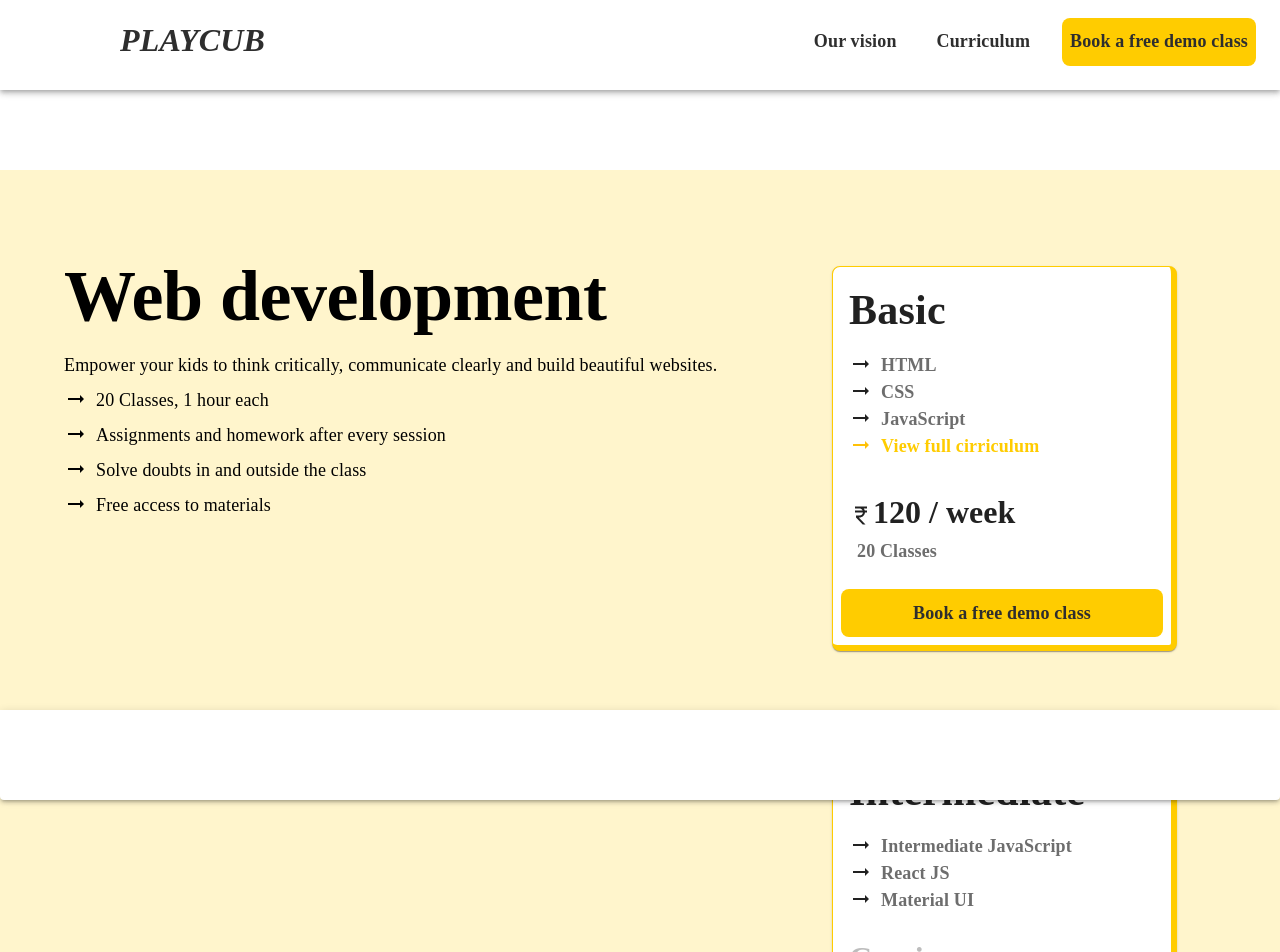
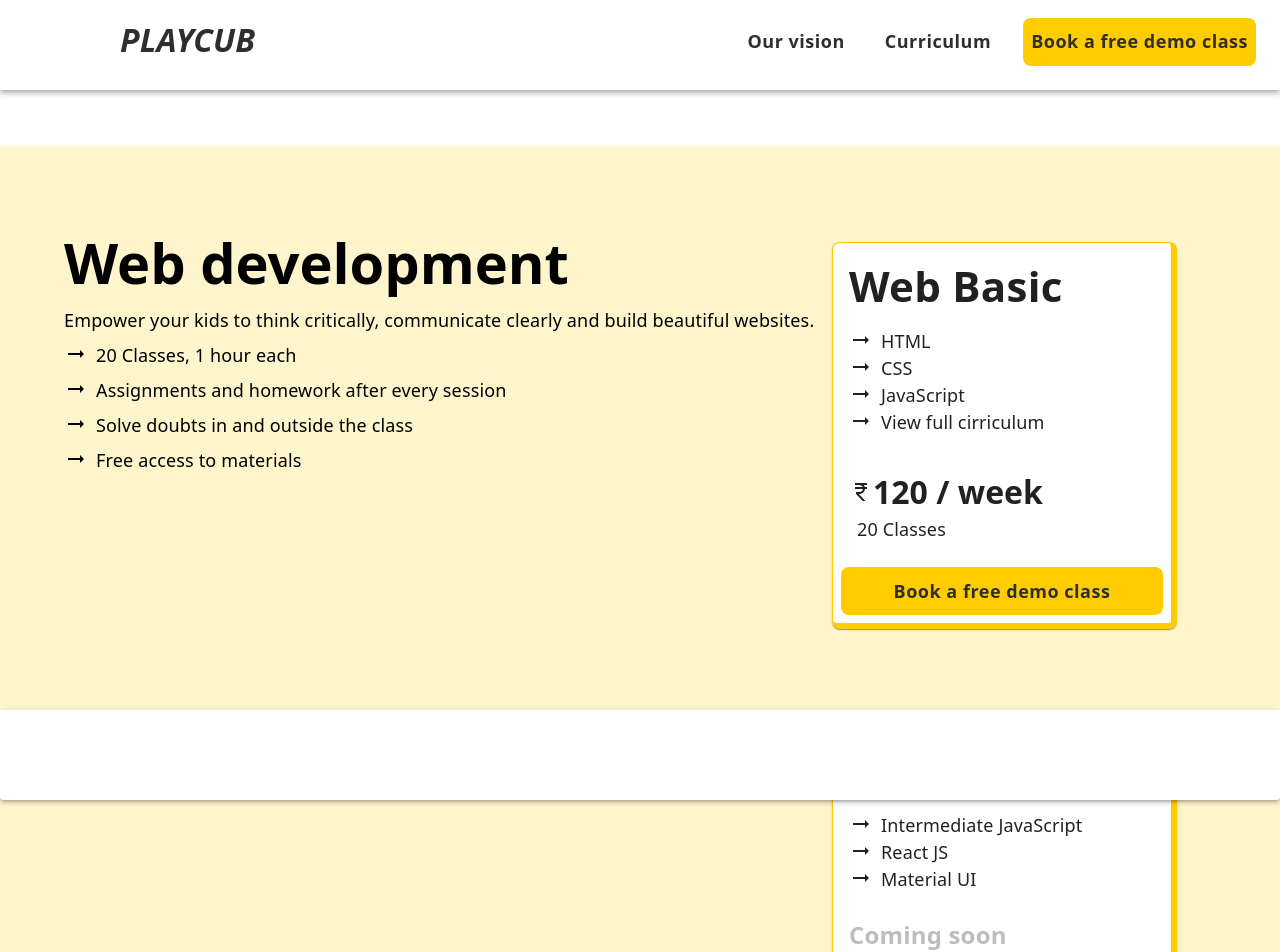
Before and after one commit to navgurukul/playcub-fe, a Next.js app: page /home/ClassesCard in a window 1280 px wide. Shown: the top 952 px of the page. Built offline with nearby package versions, Linux system fonts and the light colour scheme.

Commit message:
New ui of homepage

```diff
--- a/pages/home/ClassesCard.js
+++ b/pages/home/ClassesCard.js
@@ -21,39 +21,39 @@ const ClassesCard =()=>{
     const classes = Styles();
     return(
         <>
-        <Container maxWidth="100px"sx={{mt:!isActive?10:6,mb:!isActive?6:4, background: "#FFF5CC",align:"right"}}>
+        <Container maxWidth="100px"sx={{mt:!isActive?7:6,mb:!isActive?6:4, background: "#FFF5CC",align:"right"}}>
             <Container maxWidth="lg">
             <Grid container>
                 <Grid item xs={12} sm={6} md={8}  sx={{position:'relative'}}>
                     <Box sx={{position:'sticky',
                     top:10,
                     }}>
-                    <Typography variant={isActive?"h4":"h2"} sx={{mt:10,mb:1}}>
+                    <Typography variant="h3" sx={{mt:10,mb:1}}>
                         Web development
                     </Typography>
                     <Typography variant="body1">
                         Empower your kids to think critically, communicate clearly and build beautiful websites.
                     </Typography>
                     <Box sx={{display:"flex",mt:1}}>
-                        <ArrowRightAltIcon sx={{mr:1}} />
+                        <ArrowRightAltIcon variant="body1" sx={{mr:1}} />
                         <Typography variant="body1">
                             20 Classes, 1 hour each
                         </Typography>
                     </Box>
                     <Box sx={{display:"flex",mt:1}}>
-                        <ArrowRightAltIcon sx={{mr:1}} />
+                        <ArrowRightAltIcon variant="body1" sx={{mr:1}} />
                         <Typography variant="body1">
                             Assignments and homework after every session
                         </Typography>
                     </Box>
                     <Box sx={{display:"flex",mt:1}}>
-                        <ArrowRightAltIcon  sx={{mr:1}} />
+                        <ArrowRightAltIcon variant="body1"  sx={{mr:1}} />
                         <Typography variant="body1">
                             Solve doubts in and outside the class
                         </Typography>
                     </Box>
                     <Box sx={{display:"flex",mt:1}}>
-                        <ArrowRightAltIcon sx={{mr:1}} />
+                        <ArrowRightAltIcon variant="body1" sx={{mr:1}} />
                         <Typography variant="body1">
                             Free access to materials
                         </Typography>
@@ -66,41 +66,41 @@ const ClassesCard =()=>{
                         <CardContent >
 
                             <Typography gutterBottom variant="h4" component="div">
-                                Basic
+                                Web Basic
                             </Typography>
-                            <Box sx={{display:"flex"}}>
+                            <Box variant="body1" sx={{display:"flex"}}>
                                 <ArrowRightAltIcon sx={{mr:1}}/>
-                                <Typography variant="subtitle1">
+                                <Typography >
                                     HTML
                                 </Typography>
                             </Box>
-                            <Box sx={{display:"flex"}}>
+                            <Box variant="body1" sx={{display:"flex"}}>
                                 <ArrowRightAltIcon sx={{mr:1}} />
-                                <Typography variant="subtitle1">
+                                <Typography >
                                     CSS
                                 </Typography>
                             </Box>
-                            <Box sx={{display:"flex"}}>
+                            <Box variant="body1" sx={{display:"flex"}}>
                                 <ArrowRightAltIcon sx={{mr:1}}/>
-                                <Typography variant="subtitle1">
+                                <Typography >
                                     JavaScript
                                 </Typography>
                             </Box>
-                            <Box sx={{display:"flex"}}>
-                                <ArrowRightAltIcon color="warning" sx={{mr:1}} />
-                                <Typography  variant="subtitle1"  color="#FFCC00" sx={{mb:4}}>
+                            <Box variant="body1" sx={{display:"flex"}}>
+                                <ArrowRightAltIcon  sx={{mr:1}} />
+                                <Typography  sx={{mb:4 }}>
                                     View full cirriculum
                                 </Typography>
                             </Box>
-                            <Box sx={{display:"flex"}}>
-                                <CurrencyRupeeIcon  sx={{mt:0.1,height:45}}/>
-                                <Typography variant="subtitle0">
+                            <Box  sx={{display:"flex"}}>
+                                <CurrencyRupeeIcon variant="h5" sx={{mt:1.5}}/>
+                                <Typography variant="h5">
                                     120 / week
                                 </Typography>
 
                             </Box>
                             <Box>
-                                <Typography variant="subtitle1" sx={{ml:1}} >
+                                <Typography variant="body1" sx={{ml:1}} >
                                     20 Classes
                                 </Typography>
                             </Box>
@@ -118,28 +118,28 @@ const ClassesCard =()=>{
                             <Typography gutterBottom variant="h4" component="div">
                                 Intermediate
                             </Typography>
-                            <Box sx={{display:"flex"}}>
+                            <Box variant="body1" sx={{display:"flex"}}>
                                 <ArrowRightAltIcon sx={{mr:1}}/>
-                                <Typography variant="subtitle1">
+                                <Typography >
                                     Intermediate JavaScript
                                 </Typography>
                             </Box>
-                            <Box sx={{display:"flex"}}>
+                            <Box variant="body1" sx={{display:"flex"}}>
                                 <ArrowRightAltIcon sx={{mr:1}} />
-                                <Typography variant="subtitle1">
+                                <Typography >
                                     React JS
                                 </Typography>
                             </Box>
-                            <Box sx={{display:"flex"}}>
+                            <Box variant="body1" sx={{display:"flex"}}>
                                 <ArrowRightAltIcon sx={{mr:1}}/>
-                                <Typography variant="subtitle1">
+                                <Typography >
                                     Material UI
                                 </Typography>
                             </Box>
 
                         </CardContent>
                         <CardActions >
-                            <Typography sx={{ml:1}} color="#BDBDBD" variant="subtitle0">
+                            <Typography sx={{ml:1}} color="#BDBDBD" variant="h6">
                                 Coming soon
                             </Typography>
                         </CardActions>
@@ -170,7 +170,7 @@ const ClassesCard =()=>{
                             </Box>
                         </CardContent>
                         <CardActions >
-                            <Typography sx={{ml:1}} color="#BDBDBD" variant="subtitle0">
+                            <Typography sx={{ml:1}} color="#BDBDBD" variant="h6">
                                 Coming soon
                             </Typography>
                         </CardActions>
--- a/styles/styles.js
+++ b/styles/styles.js
@@ -19,11 +19,7 @@ const Styles = makeStyles((theme) => ({
         width:"18px",
 
     },
-    homePageImg:{
-        width:"100px",
-        height:"80px",
 
-    },
 
 
   }));
--- a/theme/theme.js
+++ b/theme/theme.js
@@ -28,7 +28,7 @@ theme = createTheme(theme, {
   },
 
   typography: {
-    fontFamily: "Nunito Sans , Lusitana",
+    fontFamily: "Noto Sans",
 
     fontSize: 18,
 
@@ -56,58 +56,58 @@ theme = createTheme(theme, {
 
 
     h3: {
-      fontSize: "3.5rem",
+      fontSize: "56px",
       [theme.breakpoints.down("sm")]: {
         fontSize: "2.75rem",
       },
       fontWeight: 700,
-      fontFamily: "Lusitana",
-      lineHeight: 1.3,
+      fontFamily: "Noto Sans",
+      lineHeight: "72.8px",
     },
 
 
     h4: {
       fontWeight: 700,
       fontSize: "42px",
-      letterSpacing:"0.25px",
       [theme.breakpoints.down("sm")]: {
         fontSize: "	2rem",
       },
-      fontFamily: "Lusitana",
-      lineHeight: 1.3,
+      fontFamily: "Noto Sans",
+      lineHeight: "54.6px",
     },
 
 
 
     h5: {
       fontWeight: 700,
-      fontSize: "2rem",
+      fontSize: "32px",
       [theme.breakpoints.down("sm")]: {
         fontSize: "	1.5rem",
       },
-      lineHeight: 1.5,
-      fontFamily: "Lusitana",
+      lineHeight: "48px",
+      fontFamily: "Noto Sans",
     },
+
     h6: {
-      fontSize: "1.5rem",
+      fontSize: "24px",
       [theme.breakpoints.down("sm")]: {
         fontSize: "	1.125rem",
       },
-      lineHeight: 1.5,
+      lineHeight: "36px",
       fontWeight: 700,
-      fontFamily: "Lusitana",
+      fontFamily: "Noto Sans",
     },
-
 
 
     subtitle0: {
       fontSize: "32px",
-      fontFamily: "Nunito Sans",
+      fontFamily: "Noto Sans",
+      color:"#6D6D6D",
       [theme.breakpoints.down("sm")]: {
         fontSize: "0.875rem",
       },
-      lineHeight: "41.6px",
-      fontWeight: 700,
+      lineHeight: "48px",
+      fontWeight: 400,
     },
 
 
@@ -127,7 +127,7 @@ theme = createTheme(theme, {
     body1: {
       fontWeight: 400,
       fontSize: "18px",
-      fontFamily: "Nunito Sans",
+      fontFamily: "Noto Sans",
       letterSpacing:"0.15px",
       [theme.breakpoints.down("sm")]: {
         fontSize: "0.875rem",
@@ -149,8 +149,7 @@ theme = createTheme(theme, {
 
     button: {
       fontSize: "18px",
-      fontFamily: "Nunito Sans",
-      letterSpacing:"0.15px",
+      fontFamily: "Noto Sans",
       background:'#FFCC00',
       [theme.breakpoints.down("sm")]: {
         fontSize: "0.875rem",
@@ -171,6 +170,9 @@ theme.components = {
         borderRadius: "8px",
         height: "48px",
         color:"#2E2E2E",
+        "&:hover":{
+          background:"#FFF5CC",
+        }
       },
     },
   },
```
Also changed, not shown: pages/home/index.js (+14 -14 lines).
